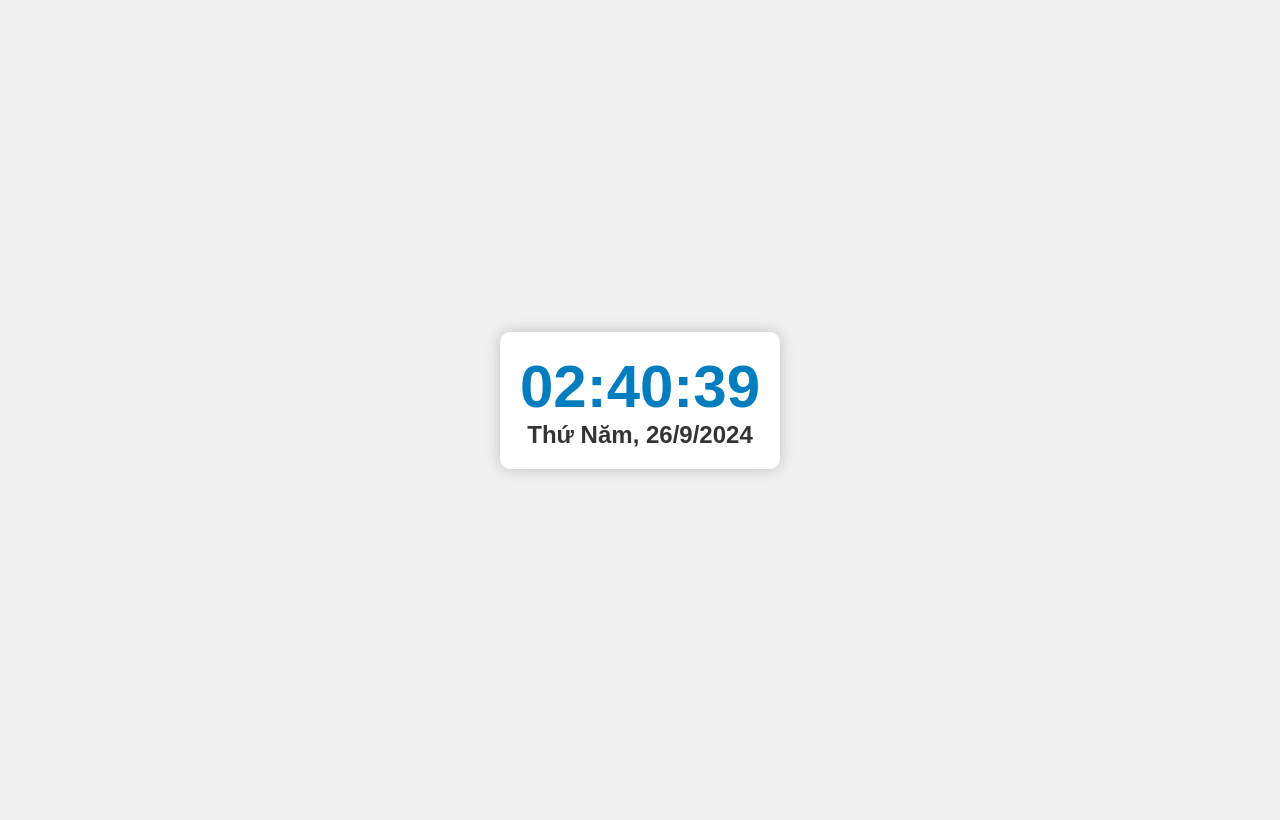
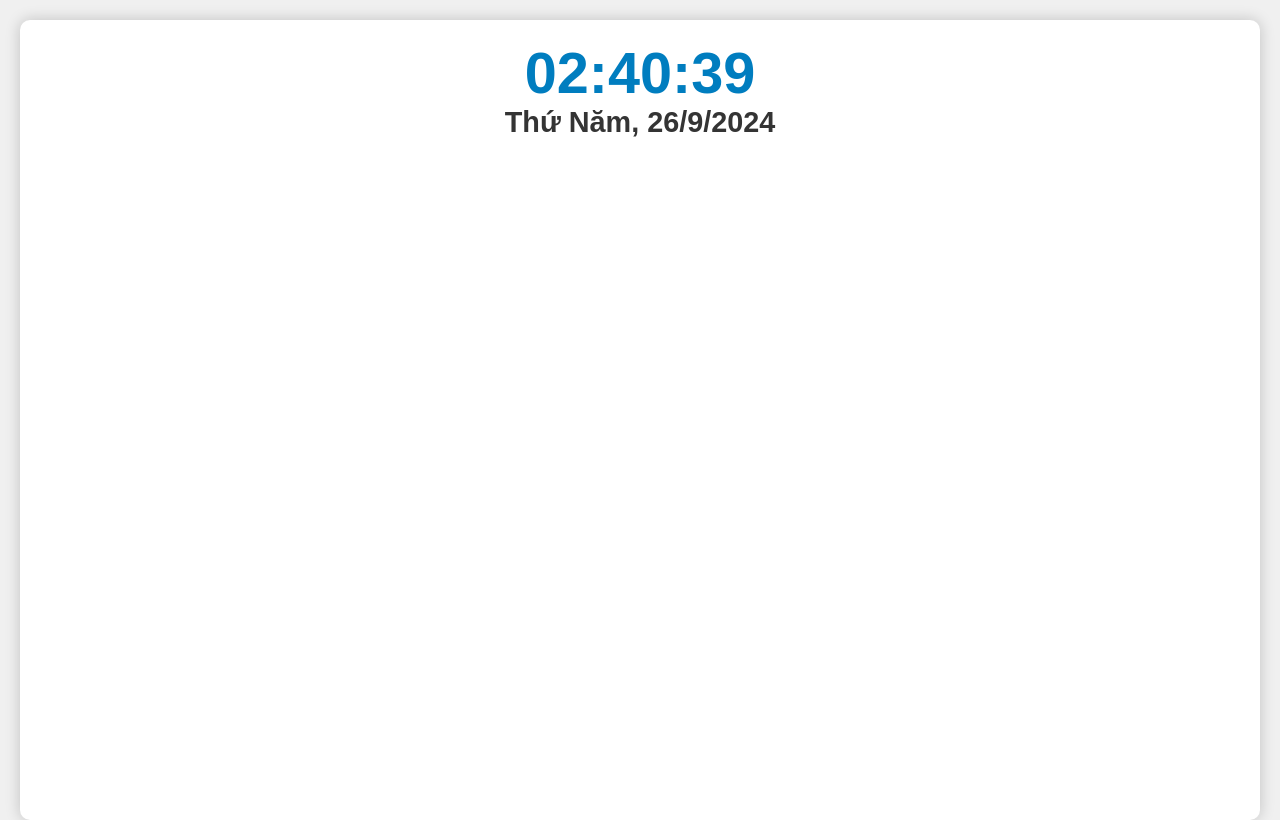
Before and after one commit to kinko88/thoigian, a plain HTML site: page index.html in a window 1280 px wide. Drawn offline with Linux system fonts and the light colour scheme.

Commit message:
Update index.html

```diff
--- a/index.html
+++ b/index.html
@@ -13,9 +13,11 @@
             height: 100vh;
             background-color: #f0f0f0;
             margin: 0;
+            padding: 20px; /* Thêm khoảng cách xung quanh */
+            box-sizing: border-box; /* Đảm bảo padding không làm tăng kích thước */
         }
         .clock {
-            font-size: 60px;
+            font-size: calc(2rem + 2vw); /* Kích thước chữ thay đổi theo kích thước màn hình */
             font-weight: bold;
             color: #007DBF;
             text-align: center;
@@ -23,9 +25,14 @@
             padding: 20px;
             border-radius: 10px;
             box-shadow: 0px 0px 15px rgba(0, 0, 0, 0.2);
+            width: 100%; /* Đặt chiều rộng bằng 100% */
+            max-width: 100%; /* Chiều rộng tối đa */
+			max-height:100%;
+			height:100%;
+            margin: auto; /* Giữa trang */
         }
         .date {
-            font-size: 24px;
+            font-size: calc(1rem + 1vw); /* Kích thước chữ thay đổi theo kích thước màn hình */
             color: #343434;
         }
     </style>
```
